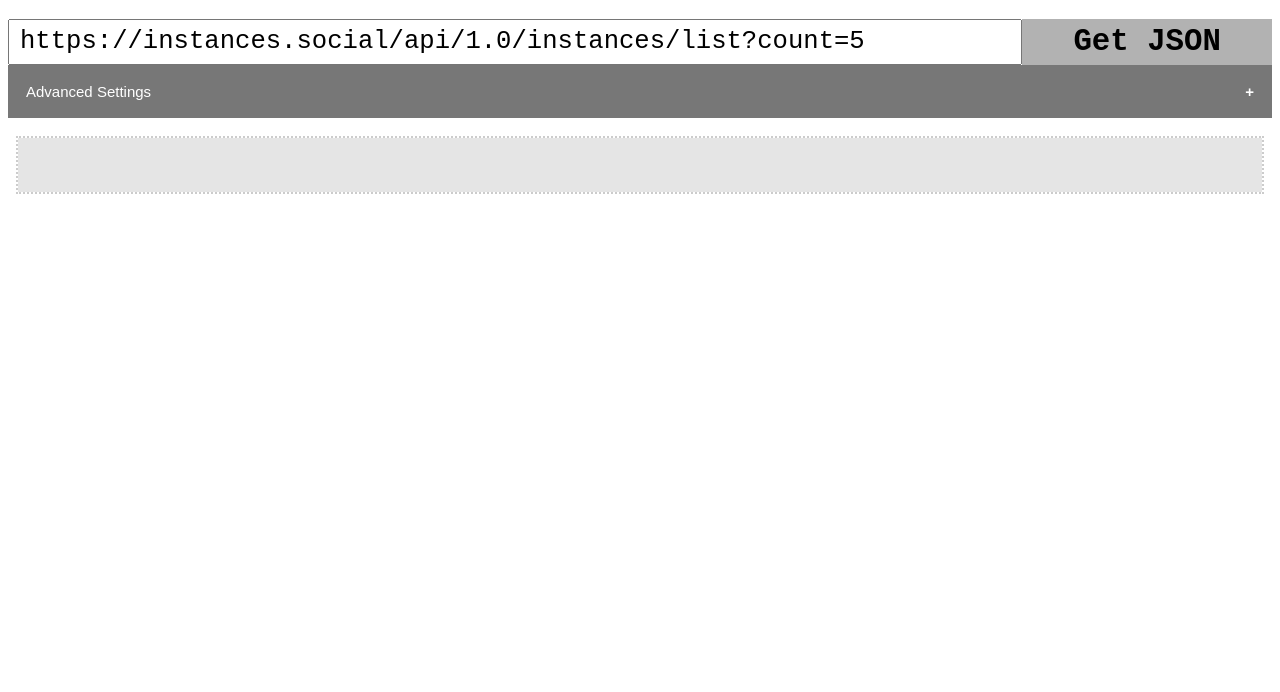
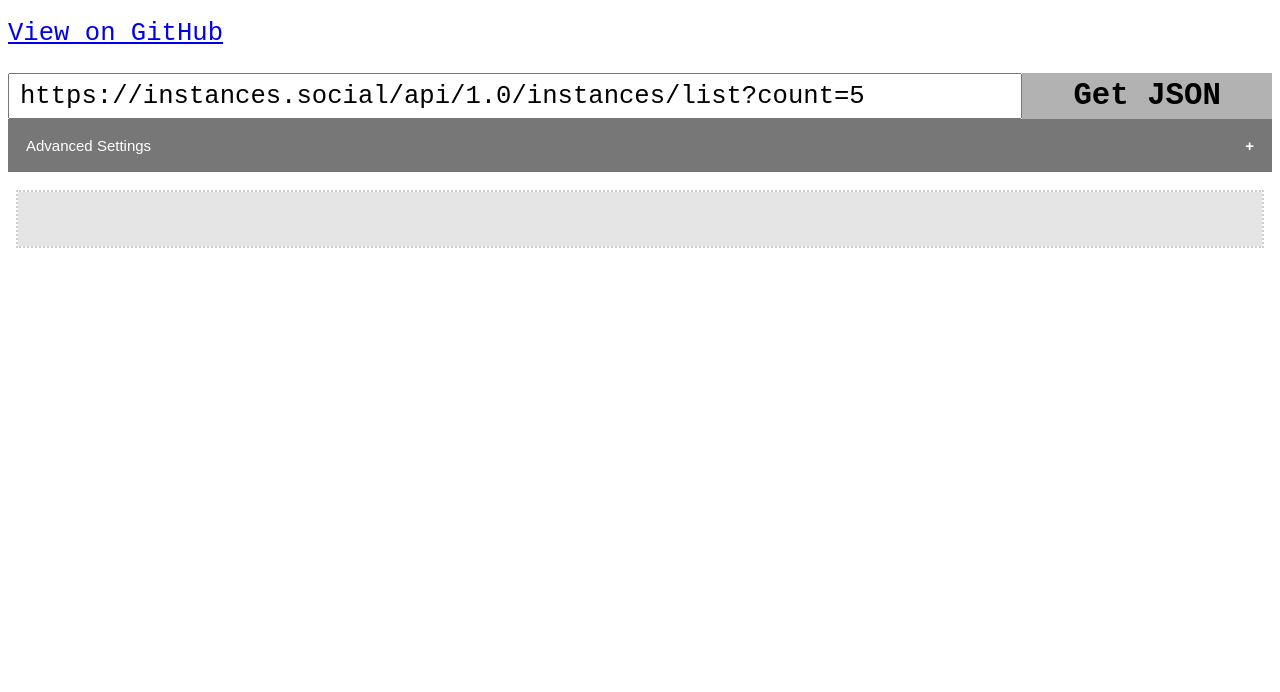
Before and after one commit to Kudusch/json-helper, a plain HTML site: page index.html in a window 1280 px wide. Shown: the part 108-800 px from the top of the page. Drawn offline with Linux system fonts and the light colour scheme.

Commit message:
Add GitHub link to index.html

```diff
--- a/index.html
+++ b/index.html
@@ -8,6 +8,7 @@
 </head>
 <body>
 <h1><a href=".">Json</a></h1>
+    <p><a href="https://github.com/Kudusch/json-helper">View on GitHub</a></p>
 <div class="control">
     <input type="text" name="url" value="https://instances.social/api/1.0/instances/list?count=5" id="url">
     <button onclick="get_json()" id="button">Get JSON</button>
```
